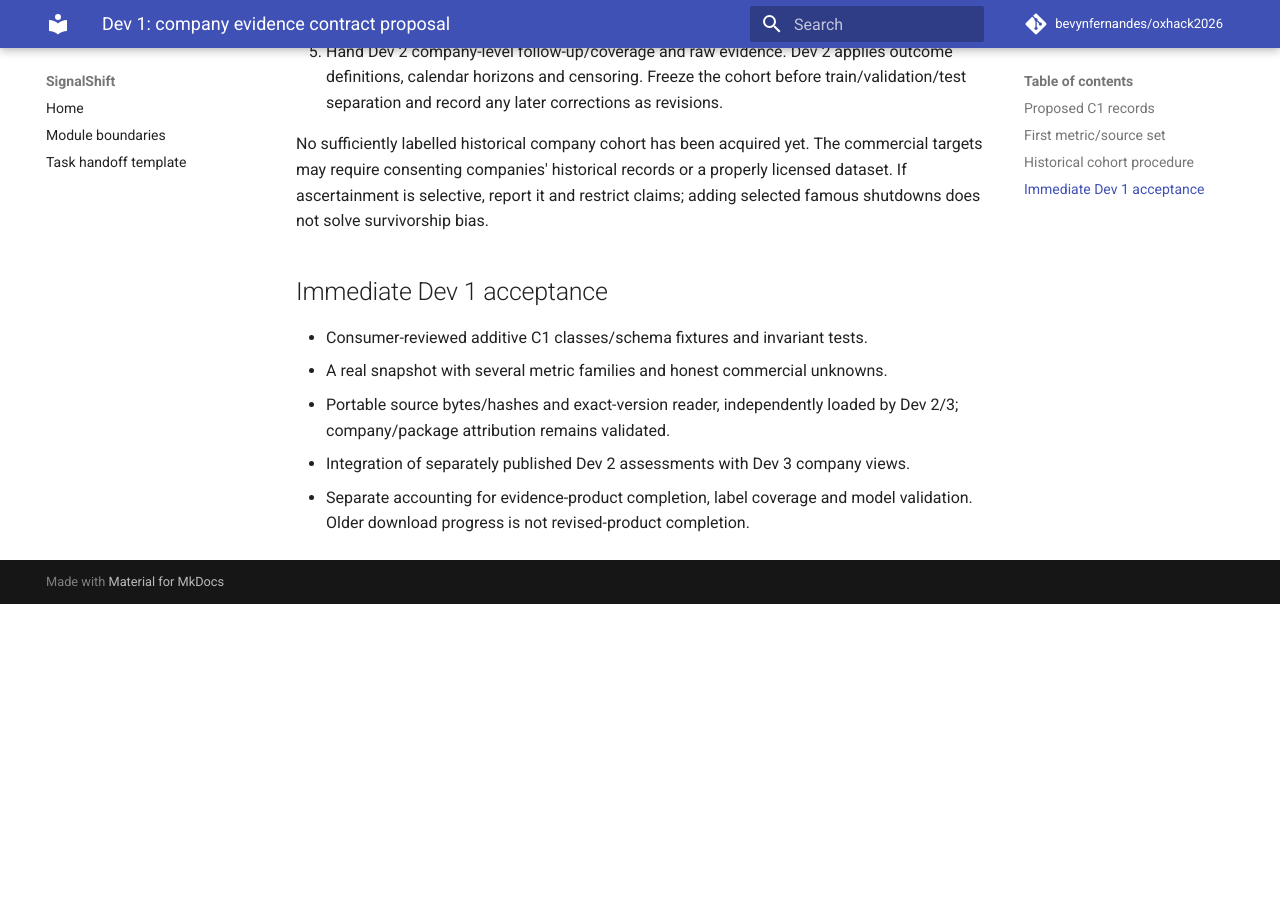
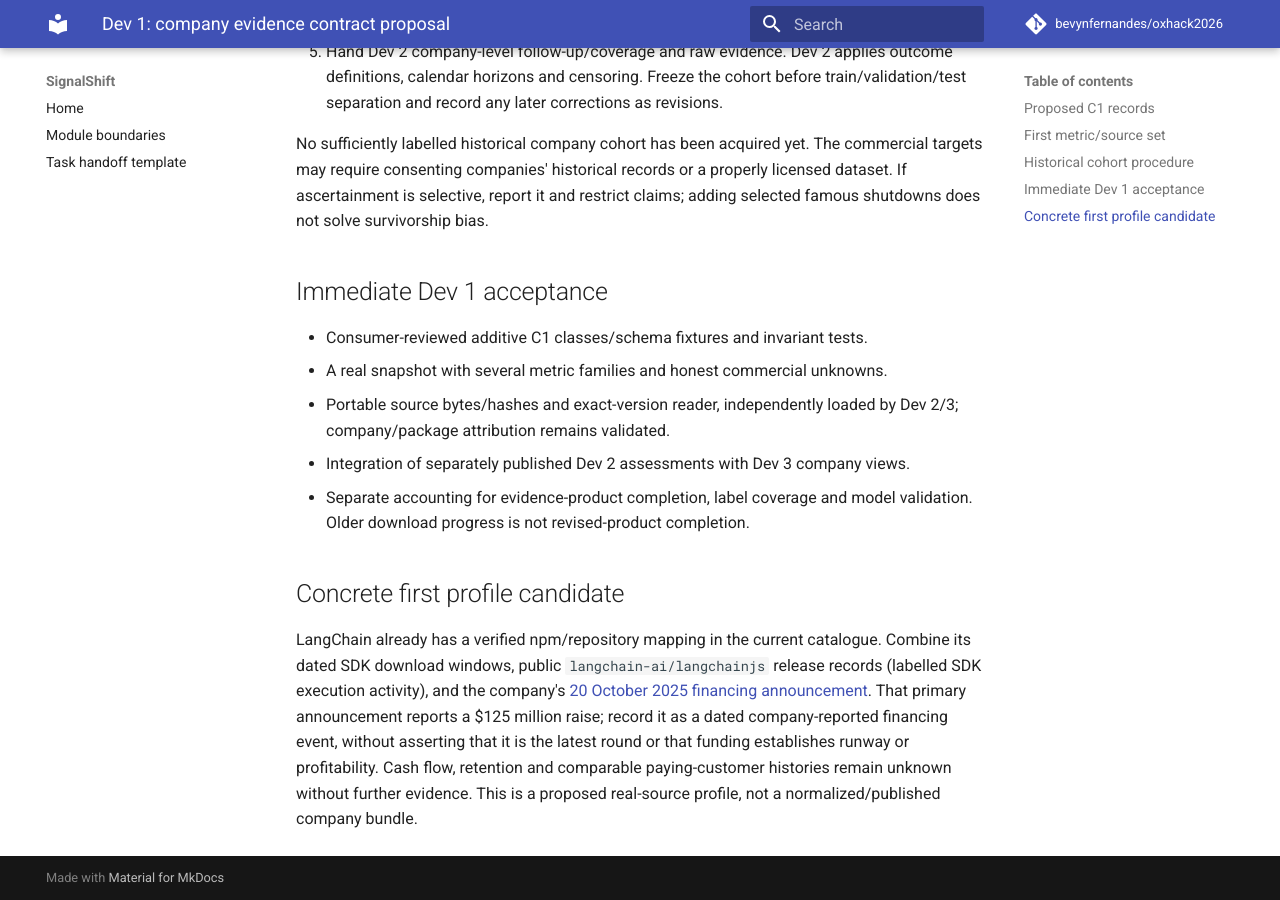
Before and after one commit to bevynfernandes/oxhack2026, an MkDocs documentation site: the page built from docs/workstreams/dev1/STARTUP_OUTLOOK.md, in a window 1280 px wide and 900 px high, scrolled down 3641 px. Built offline with MkDocs 1.6.1 and Material for MkDocs 9.7.7, drawn with Linux system fonts in a browser that asks for light colours; comment, search, counter and statistics services are not loaded; before the commit the page ends 4245 px from its top, so only the background shows below that.

Commit message:
Identify traceable first company evidence profile

```diff
--- a/docs/workstreams/dev1/STARTUP_OUTLOOK.md
+++ b/docs/workstreams/dev1/STARTUP_OUTLOOK.md
@@ -126,3 +126,15 @@
 - Integration of separately published Dev 2 assessments with Dev 3 company views.
 - Separate accounting for evidence-product completion, label coverage and model
   validation. Older download progress is not revised-product completion.
+
+## Concrete first profile candidate
+
+LangChain already has a verified npm/repository mapping in the current catalogue.
+Combine its dated SDK download windows, public `langchain-ai/langchainjs` release
+records (labelled SDK execution activity), and the company's
+[20 October 2025 financing announcement](https://www.langchain.com/blog/series-b).
+That primary announcement reports a $125 million raise; record it as a dated
+company-reported financing event, without asserting that it is the latest round
+or that funding establishes runway or profitability. Cash flow, retention and
+comparable paying-customer histories remain unknown without further evidence.
+This is a proposed real-source profile, not a normalized/published company bundle.
```
